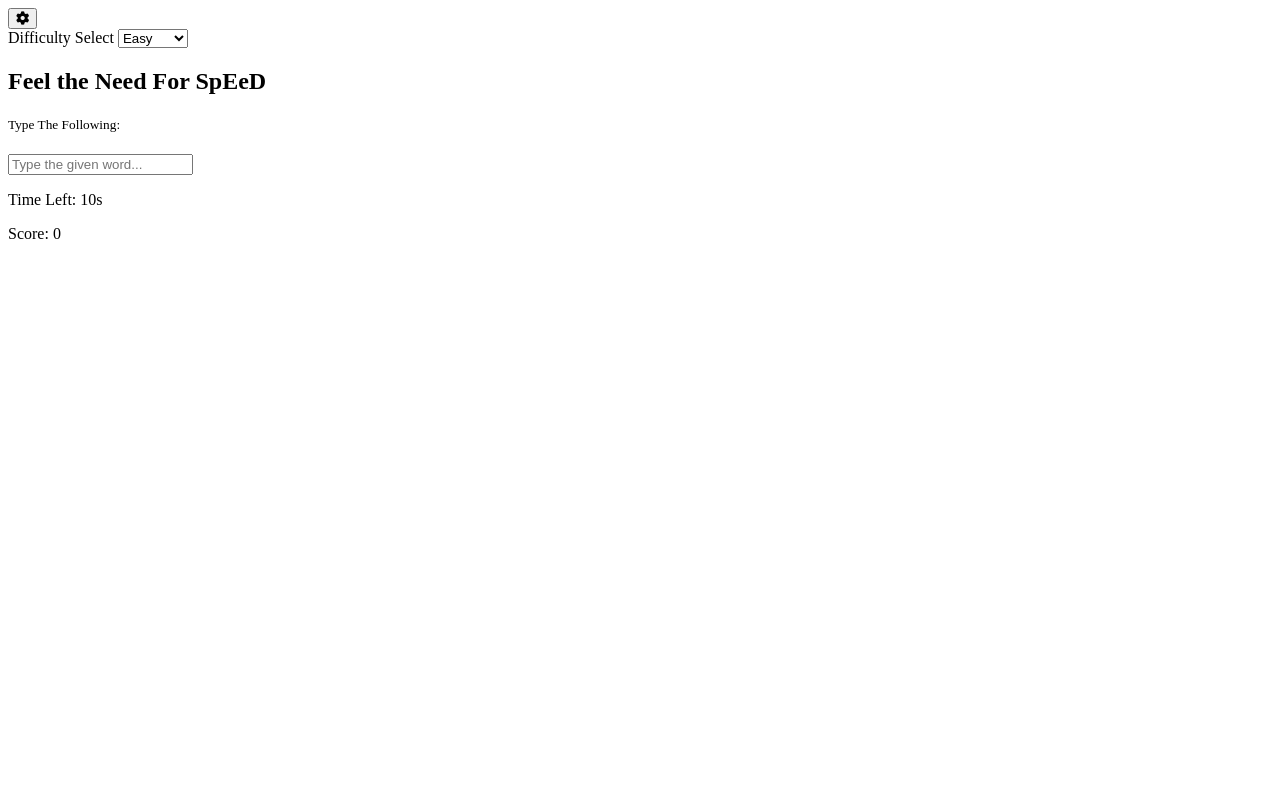
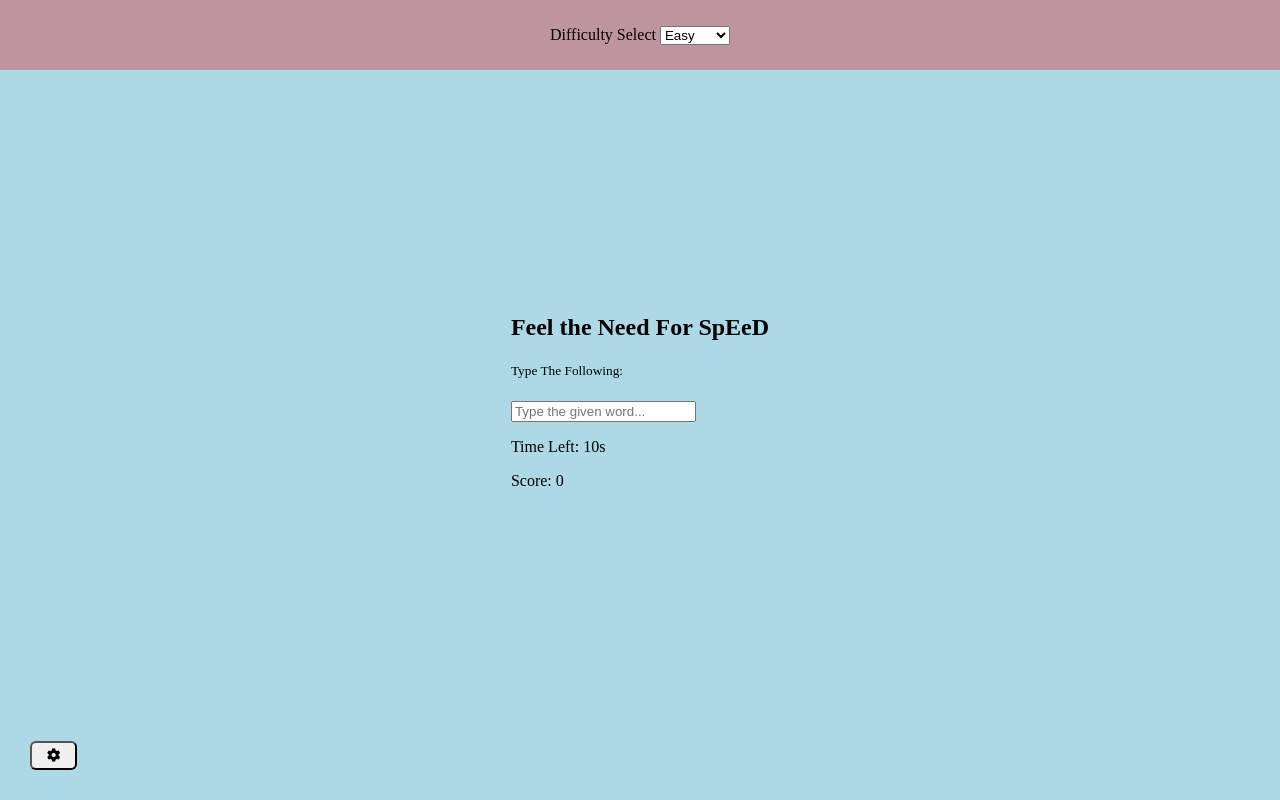
Before and after one commit to jordanoboyle/LetsMakeTypingGame, a plain HTML site: page index.html in a window 1280 px wide. Drawn offline with Linux system fonts and the light colour scheme; a web font is replaced by a local one.

Commit message:
CSS styling header and gear button

```diff
--- a/style.css
+++ b/style.css
@@ -7,3 +7,50 @@
   src: url(https://cdn.jsdelivr.net/fontsource/fonts/yusei-magic@latest/latin-400-normal.woff2) format('woff2'), url(https://cdn.jsdelivr.net/fontsource/fonts/yusei-magic@latest/latin-400-normal.woff) format('woff');
   unicode-range: U+0000-00FF, U+0131, U+0152-0153, U+02BB-02BC, U+02C6, U+02DA, U+02DC, U+0304, U+0308, U+0329, U+2000-206F, U+2074, U+20AC, U+2122, U+2191, U+2193, U+2212, U+2215, U+FEFF, U+FFFD;
 }
+
+:root {
+  --primary-color: lightblue;
+  --border-color: navy;
+  --filler-color: lightgrey;
+
+}
+
+* {
+  box-sizing: border-box;
+}
+
+body {
+  background-color: var(--primary-color);
+  font-family: 'Yusei Magic';
+  display: flex;
+  flex-direction: column;
+  align-items: center;
+  justify-content: center;
+  height: 100vh;
+  margin: 0;
+}
+
+button {
+  cursor: pointer;
+  font-size: 14;
+  border-radius: 6px;
+  padding: 5px 15px;
+}
+
+.settings-btn {
+  position: absolute;
+  bottom: 30px;
+  left: 30px;
+}
+
+.settings {
+  position: absolute;
+  top: 0;
+  left: 0;
+  width: 100%;
+  background-color: rgba(224, 11, 11, 0.327);
+  height: 70px;
+  display: flex;
+  align-items: center;
+  justify-content: center;
+}
```
